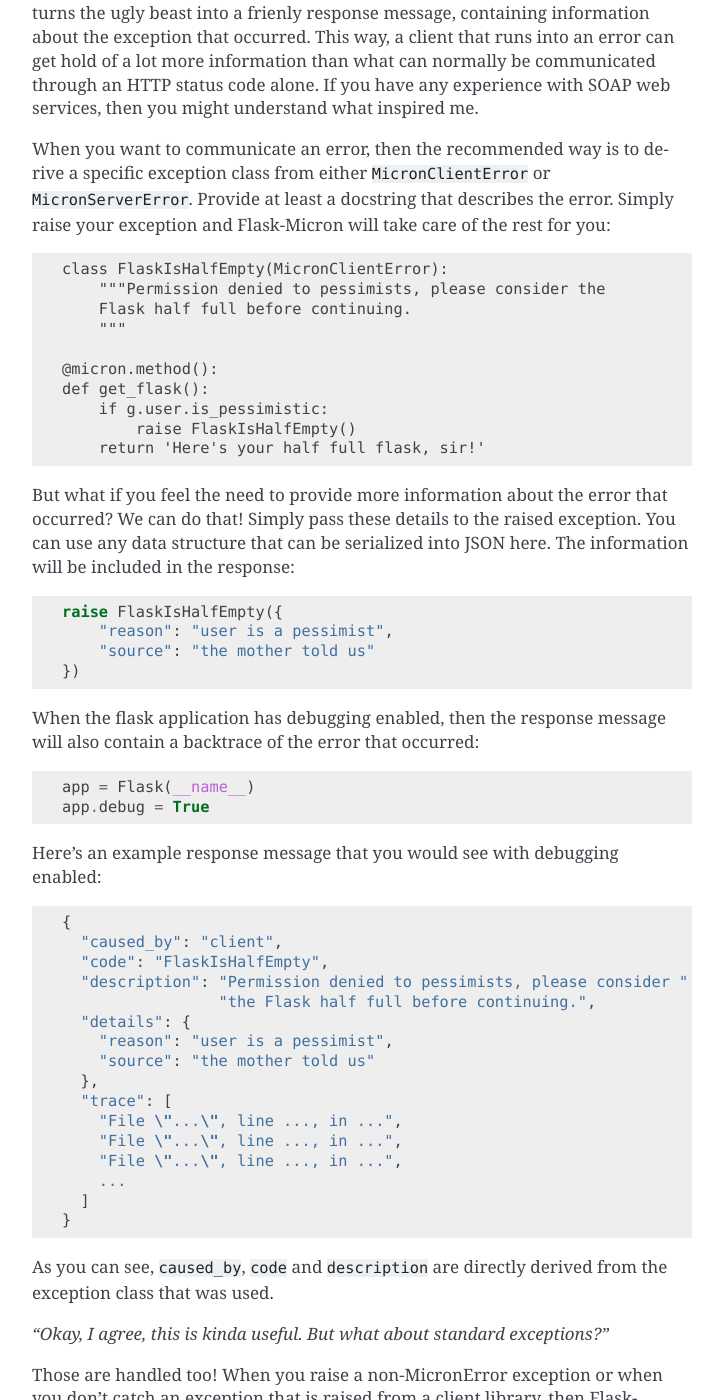
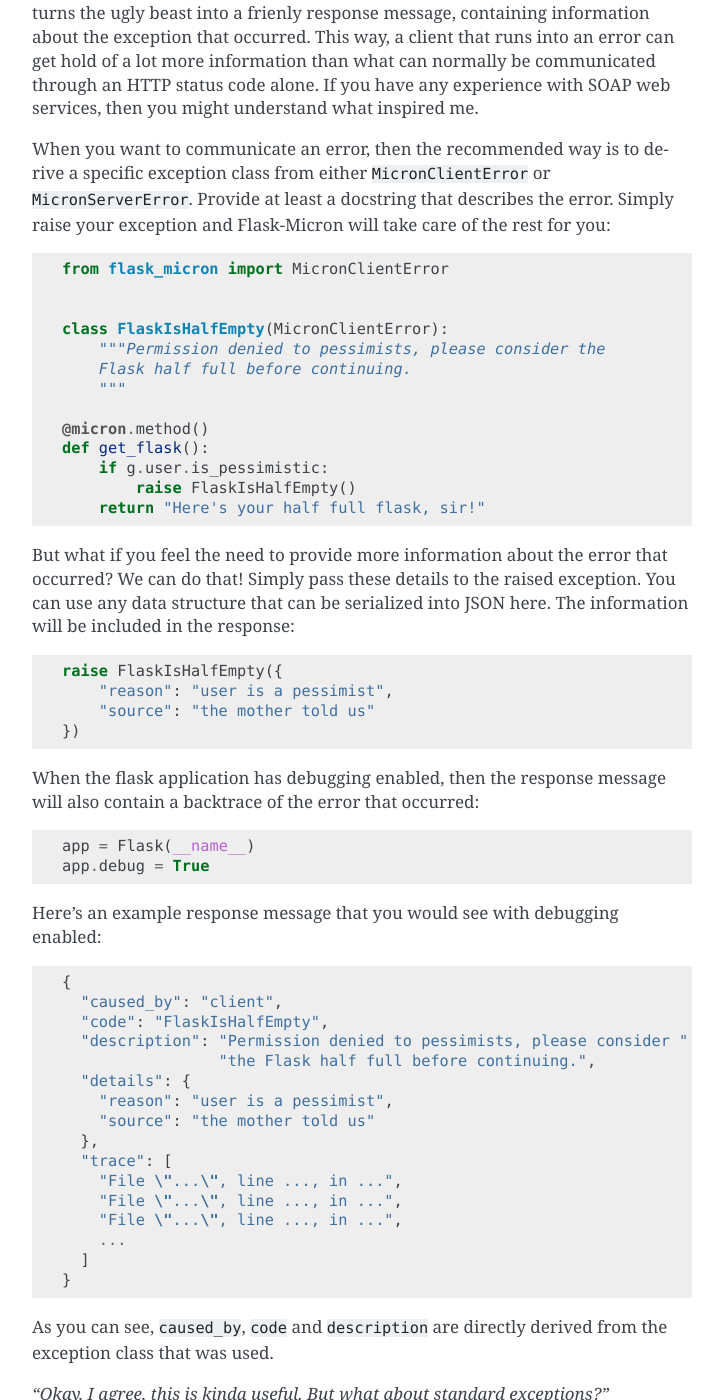
Before and after one commit to mmakaay/flask_micron, a Sphinx documentation site: the page built from docs/users/quickstart.rst, in a window 1280 px wide and 1400 px high, scrolled down 4760 px. Shown: the whole window, without its empty margins (388-1111 px from the left). Built offline with Sphinx 7.4.7, drawn with Linux system fonts in a browser that asks for light colours; some of the changed text lies outside the part shown.

Commit message:
Doc updates.

```diff
--- a/docs/index.rst
+++ b/docs/index.rst
@@ -25,6 +25,7 @@
 
    users/installation
    users/quickstart
+   users/plugins
 
 Developers Guide
 ----------------
@@ -34,7 +35,6 @@
 
    developers/environment
    developers/testing
-   developers/plugins
 
 API Reference
 -------------
--- a/docs/users/quickstart.rst
+++ b/docs/users/quickstart.rst
@@ -239,16 +239,19 @@
 Simply raise your exception and Flask-Micron will take care of the rest for
 you::
 
+  from flask_micron import MicronClientError
+
+
   class FlaskIsHalfEmpty(MicronClientError):
       """Permission denied to pessimists, please consider the
       Flask half full before continuing.
       """
 
-  @micron.method():
+  @micron.method()
   def get_flask():
       if g.user.is_pessimistic:
           raise FlaskIsHalfEmpty()
-      return 'Here's your half full flask, sir!'
+      return "Here's your half full flask, sir!"
 
 But what if you feel the need to provide more information about the error that
 occurred? We can do that! Simply pass these details to the raised exception.
@@ -302,8 +305,9 @@
     {
       "caused_by": "server",
       "code": "UnhandledException",
-      "description": "During execution of a Micron method, an exception " + \
-                     "was raised that was not handled by the service.",
+      "description": "During execution of a Micron method, an " + \
+                     "exception was raised that was not handled " + \
+                     "by the service.",
       "details": {
         "error_message": "I don't like it",
         "error_type": "ValueError"
@@ -341,7 +345,7 @@
 
 Sometimes you might require different behavior. No worries! All request
 processing features in Flask-Micron are written as plugins and these
-support :ref:`configuration <dev_plugins_configurable>`. The plugin
+support :ref:`configuration <user_plugins_configurable>`. The plugin
 that takes care of normalization provides the following configuration
 options:
 
--- a/flask_micron/__init__.py
+++ b/flask_micron/__init__.py
@@ -11,9 +11,10 @@
 
 import flask
 from flask_micron.micron import Micron
+from flask_micron.errors import MicronError
+from flask_micron.errors import MicronServerError
 from flask_micron.errors import MicronClientError
-from flask_micron.errors import MicronServerError
 from flask_micron.micron_plugin import MicronPlugin
 
 
-__version__ = "0.0.1"
+__version__ = "0.1.0"
--- a/setup.py
+++ b/setup.py
@@ -56,7 +56,7 @@
 
 setup(
     name='Flask-Micron',
-    version='0.0.1',
+    version='0.1.0',
     url='http://makaay.nl/flask-micron/',
     license='BSD',
     author='Maurice Makaay',
```
Also changed, not shown: docs/developers/api.rst (+17 -2 lines), docs/users/plugins.rst (renamed from docs/developers/plugins.rst, +10 -10 lines), 6 other files.
